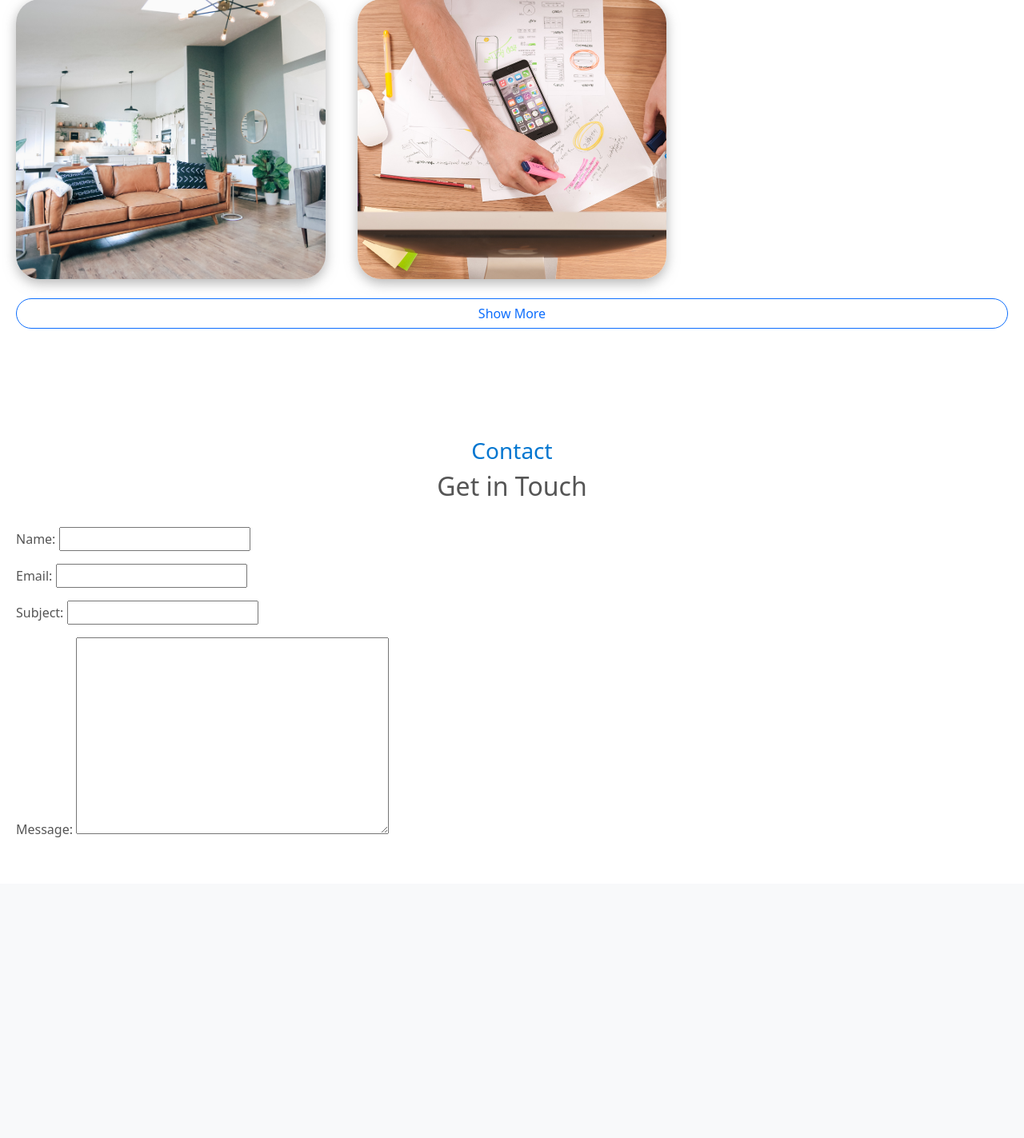
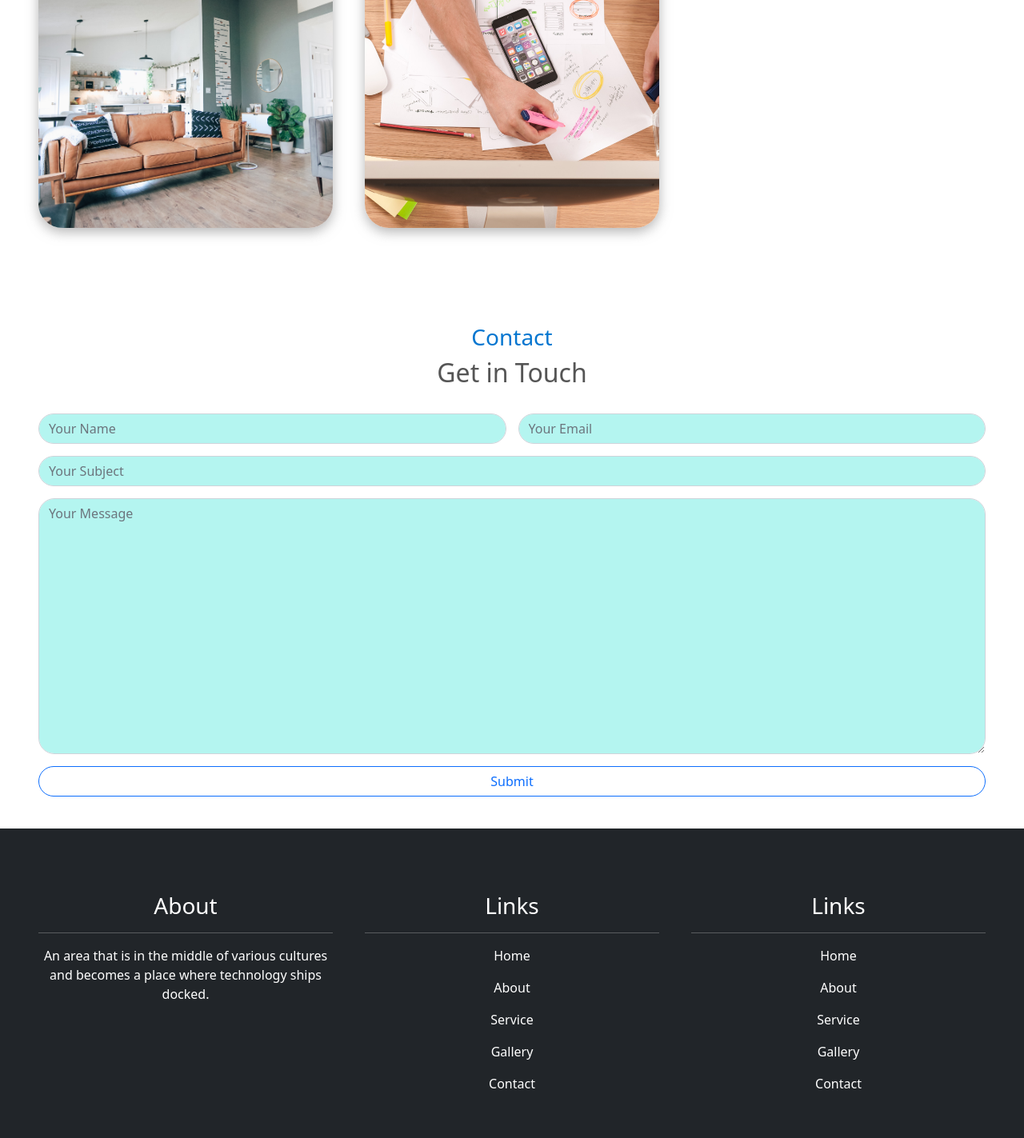
Before and after one commit to artso17/new-website-project, a Django app: page / in a window 1280 px wide. Shown: the part 3759-5182 px from the top of the page at 80% size. Before the commit the page ends 4806 px from the top, so only its background shows below. Run offline with Django 3.2, Linux system fonts and the light colour scheme; data comes from the database, SQL or seed files in the repository.

Commit message:
menyelesaikan contact dan footer

```diff
--- a/website/static/css/style.css
+++ b/website/static/css/style.css
@@ -21,18 +21,22 @@ p {
     font-weight: 500;
 }
 
-
+li {
+    list-style: none;
+}
 
 
 .active {
-    position: relative;
+    border-bottom: 3px solid var(--blue-color);
+    transition: all 0.8s ease;
+}
+
+.nav-link {
     top: 0;
     bottom: 0;
     left: 0;
     right: 0;
-    /* background-color: var(--blue-color); */
 
-    border-bottom: 5px solid var(--blue-color);
 }
 
 .nav-link h3 {
@@ -41,18 +45,9 @@ p {
 
 .active h3 {
     font-weight: 500;
+    /* transition: all 0.5s ease; */
 }
 
-/* a.active::before {
-    content: ' ';
-    top: 0;
-    bottom: 0;
-    left: 0;
-    right: 0;
-    background-color: rgba(252, 0, 252, 0.267);
-    position: absolute;
-    border-bottom: 5px solid #555;
-} */
 
 .home-section h2 {
     color: #fff;
@@ -143,6 +138,55 @@ p {
 }
 
 
+
+
+/* contact css */
+form {
+    display: grid;
+    grid-template-areas: 'pertama kedua'
+        'satu satu'
+        'dua dua'
+        'tiga tiga';
+
+    gap: 15px;
+}
+
+#name-form {
+    grid-area: pertama;
+}
+
+#email-form {
+    grid-area: kedua;
+}
+
+#subject-form {
+    grid-area: satu;
+}
+
+#message-form {
+    grid-area: dua;
+    height: 40vh;
+    border-radius: 20px;
+}
+
+#submit-form {
+    grid-area: tiga;
+}
+
+.form-control {
+    background-color: var(--light-blue);
+}
+
+
+
+
+
+/* footer css */
+.footer-box>* {
+    color: #fff;
+}
+
+
 @media (max-width: 768px) {
     .container-about {
         grid-template-columns: 1fr;
@@ -156,4 +200,13 @@ p {
     .container-grid {
         grid-template-columns: 1fr;
     }
+
+    form {
+        grid-template-areas:
+            'pertama pertama'
+            'kedua kedua'
+            'satu satu'
+            'dua dua'
+            'tiga tiga';
+    }
 }
--- a/website/static/js/script.js
+++ b/website/static/js/script.js
@@ -2,10 +2,9 @@ const activeMenu=()=>{
     const elem=document.querySelector('.active')
     const navLink=document.querySelectorAll('.nav-link')
     let scrollPos=window.scrollY
-    const myUrl=new URL(window.location.href)
-    console.log(scrollPos)
 
-    if(window.innerWidth>992 && scrollPos <603){
+
+    if(window.innerWidth>992 && scrollPos <400){
         navLink[0].classList.add('active')
         navLink[1].classList.remove('active')
     }else if(window.innerWidth>992 && scrollPos <1438){
@@ -20,8 +19,10 @@ const activeMenu=()=>{
         navLink[2].classList.remove('active')
         navLink[3].classList.add('active')
         navLink[4].classList.remove('active')
+    }else if(window.innerWidth>992 && scrollPos <4000){
+        navLink[3].classList.remove('active')
+        navLink[4].classList.add('active')
+
     }
 }
 window.addEventListener('scroll',activeMenu)
-const myUrl=new URL(window.location.href)
-console.log(myUrl.hash)
--- a/website/templates/base.html
+++ b/website/templates/base.html
@@ -5,7 +5,7 @@
     <!-- Required meta tags -->
     <meta charset="utf-8">
     <meta name="viewport" content="width=device-width, initial-scale=1">
-
+    <meta name="description" content="let's fly your system with art-so amazing">
     <!-- Bootstrap CSS -->
     <link href="https://cdn.jsdelivr.net/npm/bootstrap@5.0.1/dist/css/bootstrap.min.css" rel="stylesheet" integrity="sha384-+0n0xVW2eSR5OomGNYDnhzAbDsOXxcvSN1TPprVMTNDbiYZCxYbOOl7+AMvyTG2x" crossorigin="anonymous">
     <link rel="stylesheet" href="{% static 'css/style.css' %}">
--- a/website/templates/index.html
+++ b/website/templates/index.html
@@ -10,11 +10,9 @@
 {% block content %}
 
 
-<div class="container-fluid d-grid gap-3">
-
-
+<div class="container-web d-grid">
     <!-- home -->
-<section class="home-section bg-primary px-2 " id="home">
+    <header class="home-section bg-primary px-5 " id="home">
         <div class="row align-items-center vh-100">
             <div class="col ">
                 <center>
@@ -23,16 +21,16 @@
                 </center>
             </div>
         </div>
-</section>
+    </header>
 
 
 
 
 
 
-
+    <main>
         <!-- about -->
-<section class="about-section p-section px-2" id="about">
+        <section class="about-section p-section px-5" id="about">
             <div class="row">
                 <div class="col container-about">
                     <div class="img-box bg-dark">
@@ -71,7 +69,7 @@
 
 
         <!-- skill -->
-<section class="skill-section p-section px-2" id="skill">
+        <section class="skill-section p-section px-5" id="skill">
             <div class="row">
                 <div class="col d-grid gap-4">
                     <div class="title">
@@ -90,7 +88,7 @@
                                         <P class="text-end">{{skill.Skill_Range}}%</P>
                                     </div>
                                     <div class="progress rounded-pill">
-                                <div class="progress-bar" role="progressbar" style="width: {{skill.Skill_Range}}%" aria-valuenow="25" aria-valuemin="0" aria-valuemax="100"></div>
+                                        <div class="progress-bar" role="progressbar" style="width: {{skill.Skill_Range}}%" aria-valuenow="25" aria-valuemin="0" aria-valuemax="100" ></div>
                                     </div>
                                 </div>
 
@@ -107,7 +105,7 @@
 
 
         <!-- service -->
-<section class="service-section p-section px-2" id="service">
+        <section class="service-section p-section px-5" id="service">
             <div class="row ">
                 <div class="col d-grid gap-4">
                     <div class="title">
@@ -140,7 +138,7 @@
 
 
         <!-- Gallery -->
-<section class="gallery-section p-section px-2" id="gallery">
+        <section class="gallery-section p-section px-5" id="gallery">
             <div class="row ">
                 <div class="col d-grid gap-4">
                     <div class="title">
@@ -158,7 +156,12 @@
                             {% endif %}
                         {% endfor %}
                     </div>
+
+                    {% if galleries|length > 6 %}
                         <a href="#" class="btn btn-outline-primary rounded-pill">Show More</a>
+
+                    {% endif %}
+
                 </div>
             </div>
         </section>
@@ -168,7 +171,7 @@
 
 
         <!-- contact css -->
-<section class="contact-section p-section px-2" id="contact">
+        <section class="contact-section p-section px-5" id="contact">
             <div class="row ">
                 <div class="col d-grid gap-4">
                     <div class="title">
@@ -180,15 +183,57 @@
                     <div class="contact-container">
                         <form action="/" method="post">
                             {% csrf_token %}
-                    {{contact.as_p}}
+                            <!-- {{contact.as_p}} -->
+                            <input type="text" class="form-control rounded-pill" id="{{contact.Name.name|lower}}-form" name="{{contact.Name.name}}" aria-describedby="{{contact.Name.name}}Help" maxlength="{{contact.Name.max}}" placeholder="Your {{contact.Name.name}}" required>
+                            <input type="email" class="form-control rounded-pill" id="{{contact.Email.name|lower}}-form" name="{{contact.Email.name}}" aria-describedby="{{contact.Email.name}}Help" placeholder="Your {{contact.Email.name}}" required>
+                            <input type="text" class="form-control rounded-pill" id="{{contact.Subject.name|lower}}-form" name="{{contact.Subject.name}}" aria-describedby="{{contact.Subject.name}}Help" maxlength="{{contact.Subject.max}}" placeholder="Your {{contact.Subject.name}}" required>
+                            <textarea name="{{contact.Message.name}}" class="form-control" id="{{contact.Message.name|lower}}-form" placeholder="Your {{contact.Message.name}}" required></textarea>
+                            <input type="submit" class="btn btn-outline-primary rounded-pill" id="submit-form" >
                         </form>
                     </div>
                 </div>
             </div>
         </section>
+    </main>
 
 
 
+
+    <!-- footer -->
+    <footer>
+        <section class="footer-section p-section bg-dark" id="footer">
+            <div class="row ">
+                <div class="col d-grid gap-4">
+                    <div class="footer-container container-grid px-5">
+                        <div class="footer-box text-center  gap-2 ">
+                            <h3 class=""> About</h3>
+                            <hr>
+                            <p>An area that is in the middle of various cultures and becomes a place where technology ships docked.</p>
+                        </div>
+                        <div class="footer-box text-center gap-2 ">
+                            <h3>Links</h3>
+                            <hr>
+                            <p>Home</p>
+                            <p>About</p>
+                            <p>Service</p>
+                            <p>Gallery</p>
+                            <p>Contact</p>
+                        </div>
+                        <div class="footer-box text-center gap-2 ">
+                            <h3>Links</h3>
+                            <hr>
+                            <p>Home</p>
+                            <p>About</p>
+                            <p>Service</p>
+                            <p>Gallery</p>
+                            <p>Contact</p>
+
+                        </div>
+                    </div>
+                </div>
+            </div>
+        </section>
+    </footer>
 
 
 
```
Also changed, not shown: 1 other file. Lines whose indentation alone changed are shown as unchanged.
